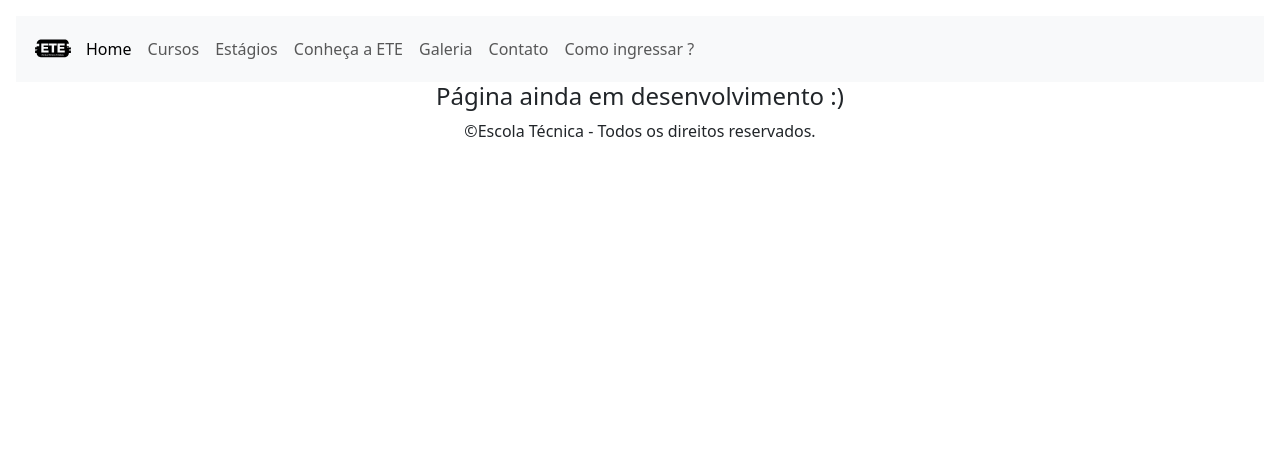
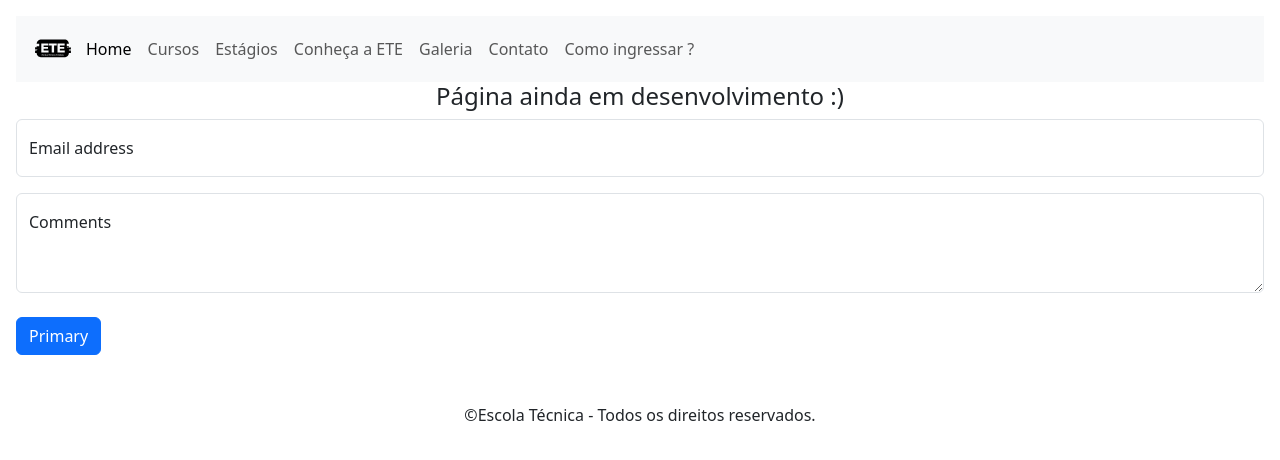
Before and after one commit to jaoteus/site-ete-django, a Django app: page /contato/ in a window 1280 px wide. Shown: the top 460 px of the page. Run offline with Django 4.2, Linux system fonts and the light colour scheme.

Commit message:
adicionado form em contato.html

```diff
--- a/app/templates/app/contato.html
+++ b/app/templates/app/contato.html
@@ -1,23 +1,27 @@
 {% load static %}
 <!DOCTYPE html>
 <html lang="en">
+
 <head>
   <meta charset="UTF-8">
   <meta name="viewport" content="width=device-width, initial-scale=1.0">
-    <link href="https://cdn.jsdelivr.net/npm/bootstrap@5.3.2/dist/css/bootstrap.min.css" rel="stylesheet" integrity="sha384-T3c6CoIi6uLrA9TneNEoa7RxnatzjcDSCmG1MXxSR1GAsXEV/Dwwykc2MPK8M2HN" crossorigin="anonymous">
+  <link href="https://cdn.jsdelivr.net/npm/bootstrap@5.3.2/dist/css/bootstrap.min.css" rel="stylesheet"
+    integrity="sha384-T3c6CoIi6uLrA9TneNEoa7RxnatzjcDSCmG1MXxSR1GAsXEV/Dwwykc2MPK8M2HN" crossorigin="anonymous">
   <script src="https://cdn.jsdelivr.net/npm/bootstrap@5.3.2/dist/js/bootstrap.bundle.min.js"></script>
   <title>ETE Advogado David Gil Rodrigues</title>
   <link rel="stylesheet" href="{% static 'app/css/index.css' %}">
 </head>
+
 <body class="p-3 m-0 border-0 bd-example m-0 border-0">
 
   <!-- Example Code -->
 
   <nav class="navbar navbar-expand-lg bg-body-tertiary">
     <div class="container-fluid">
-        {% comment %} <a class="navbar-brand" href="#">Navbar</a>  {% endcomment %}
+      {% comment %} <a class="navbar-brand" href="#">Navbar</a> {% endcomment %}
       <img src="{% static 'app/images/ICONE-ETE.svg' %}" alt="" width="50px" height="50px">
-        <button class="navbar-toggler" type="button" data-bs-toggle="collapse" data-bs-target="#navbarNav" aria-controls="navbarNav" aria-expanded="false" aria-label="Toggle navigation">
+      <button class="navbar-toggler" type="button" data-bs-toggle="collapse" data-bs-target="#navbarNav"
+        aria-controls="navbarNav" aria-expanded="false" aria-label="Toggle navigation">
         <span class="navbar-toggler-icon"></span>
       </button>
       <div class="collapse navbar-collapse" id="navbarNav">
@@ -55,12 +59,35 @@
 
   </div>
 
+  <div class="input-form">
+    {% comment %} <div class="mb-3">
+      <label for="exampleFormControlInput1" class="form-label">Email address</label>
+      <input type="email" class="form-control" id="exampleFormControlInput1" placeholder="name@example.com">
+    </div>
+    <div class="mb-3">
+      <label for="exampleFormControlTextarea1" class="form-label">Example textarea</label>
+      <textarea class="form-control" id="exampleFormControlTextarea1" rows="3" style="height: 86px;"></textarea>
+    </div> {% endcomment %}
+    <div class="form-floating mb-3">
+      <input type="email" class="form-control" id="floatingInput" placeholder="name@example.com">
+      <label for="floatingInput">Email address</label>
+    </div>
+    <div class="form-floating">
+      <textarea class="form-control" placeholder="Leave a comment here" id="floatingTextarea2"
+        style="height: 100px"></textarea>
+      <label for="floatingTextarea2">Comments</label>
+    </div>
+    <br>
+    <button type="button" class="btn btn-primary">Primary</button>
+  </div>
 
-
+  <br>
+  <br>
 
   <div class="footer">
     <p>&copy;Escola Técnica - Todos os direitos reservados.</p>
   </div>
   <!-- End Example Code -->
 </body>
+
 </html>
```
Lines whose indentation alone changed are shown as unchanged.
